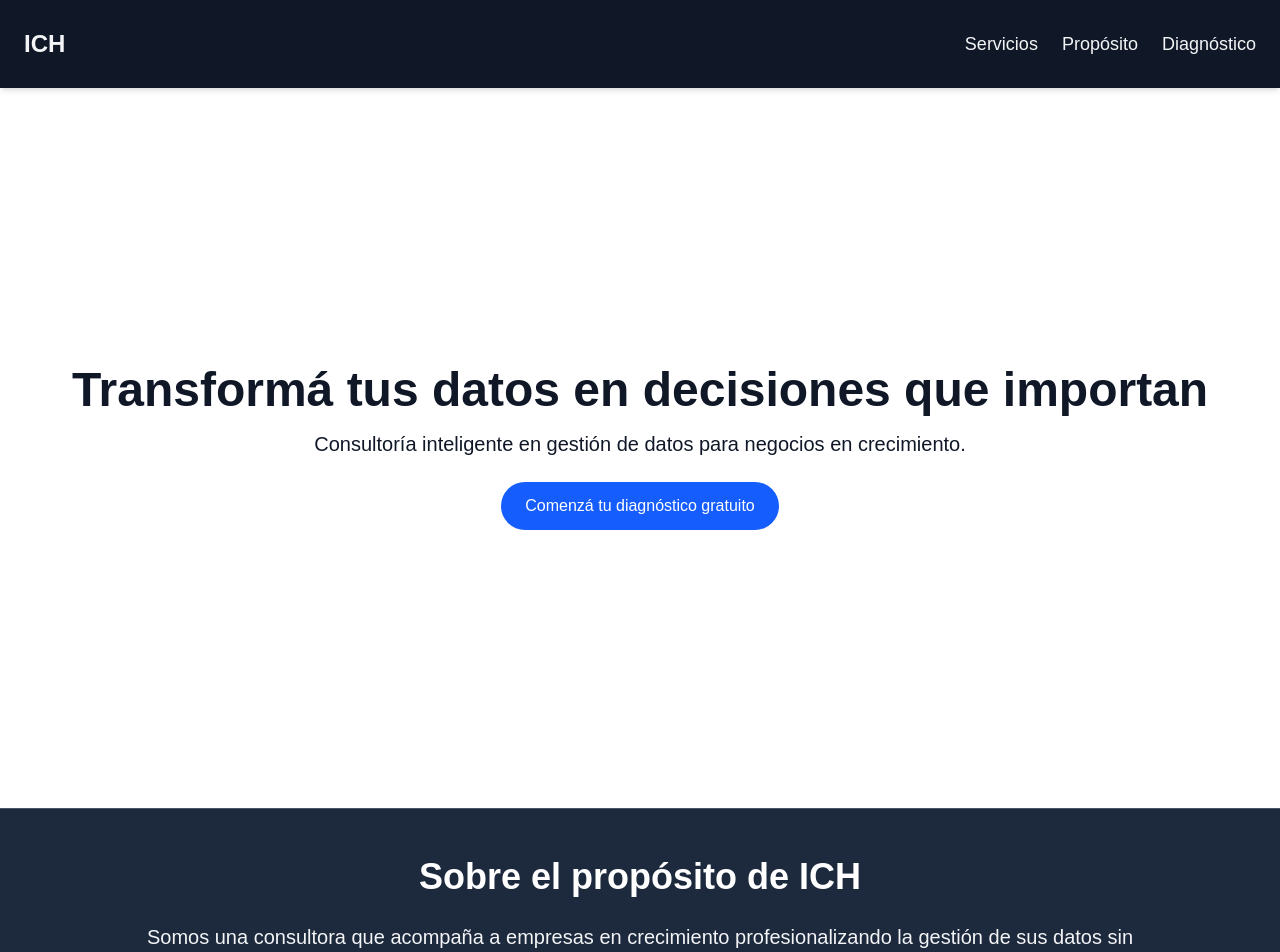
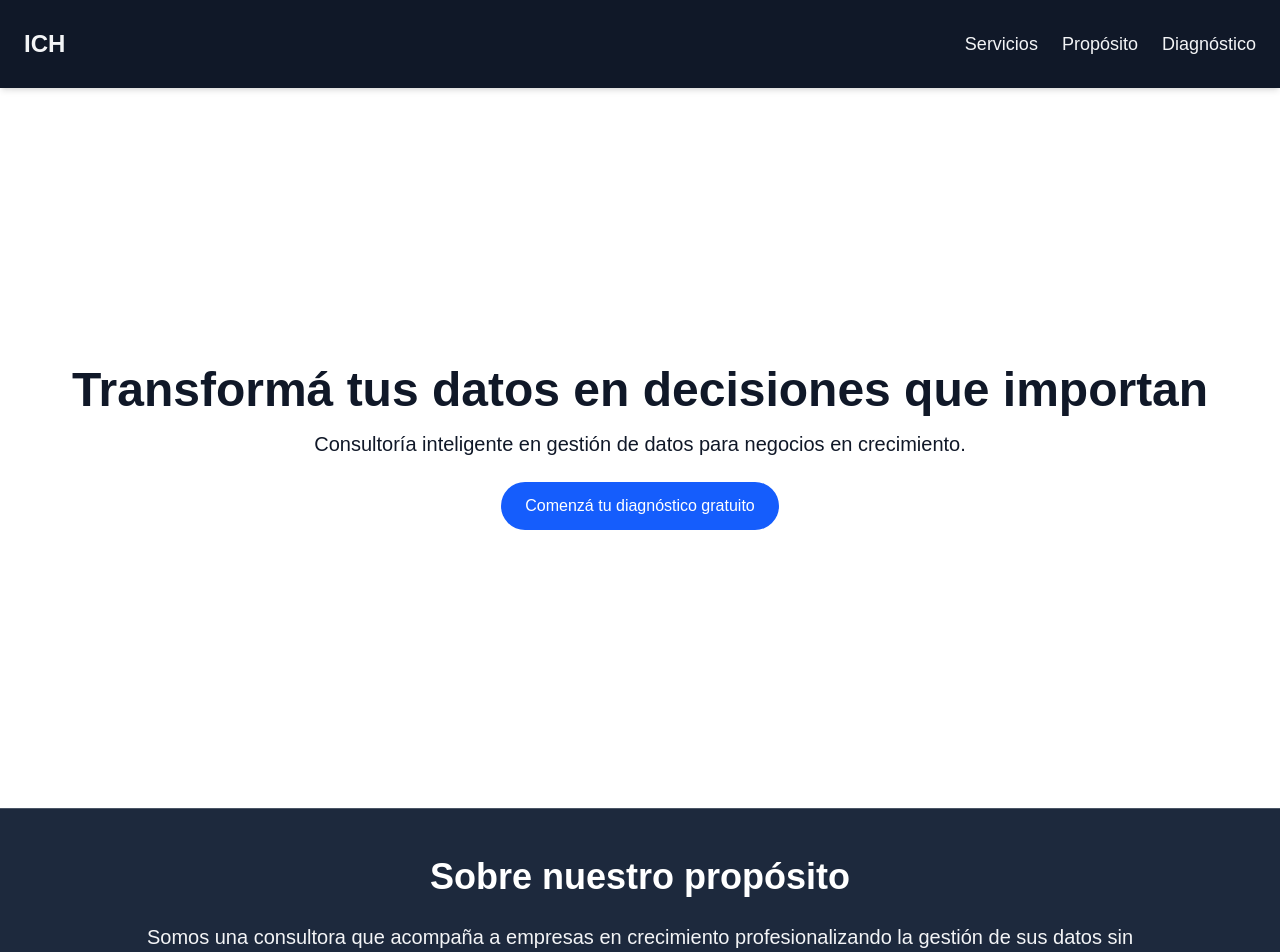
Before and after one commit to ich-datos/ichdatos-landing, a Next.js app: page / in a window 1280 px wide. Shown: the top 952 px of the page. Built offline with nearby package versions, Linux system fonts and the light colour scheme.

Commit message:
Modificación del layout title & head

```diff
--- a/src/app/components/About.tsx
+++ b/src/app/components/About.tsx
@@ -9,7 +9,7 @@ export default function About() {
     >
       <div className="max-w-5xl mx-auto text-center">
         <h2 className="text-3xl md:text-4xl font-bold mb-6 text-white">
-          Sobre el propósito de ICH
+          Sobre nuestro propósito
         </h2>
         <p className="text-lg md:text-xl text-gray-100 leading-relaxed">
           Somos una consultora que acompaña a empresas en crecimiento profesionalizando la
```
